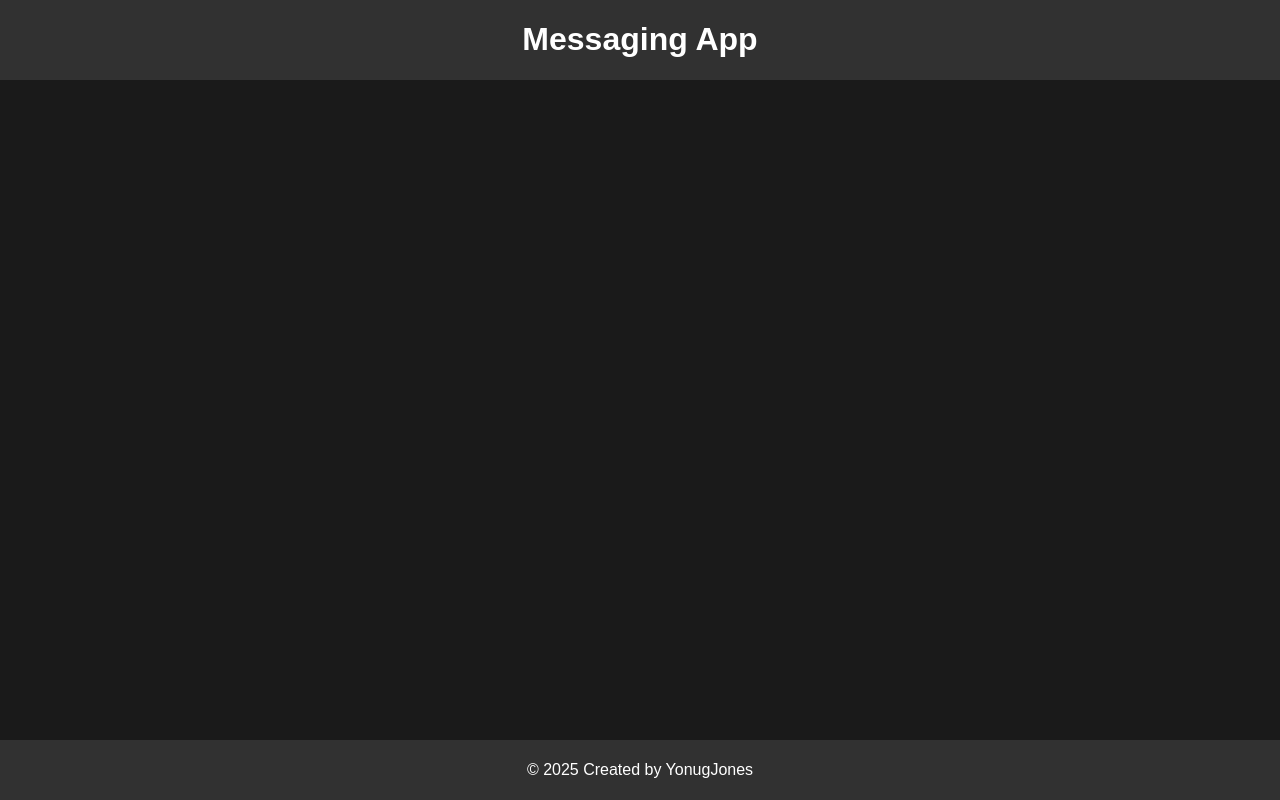
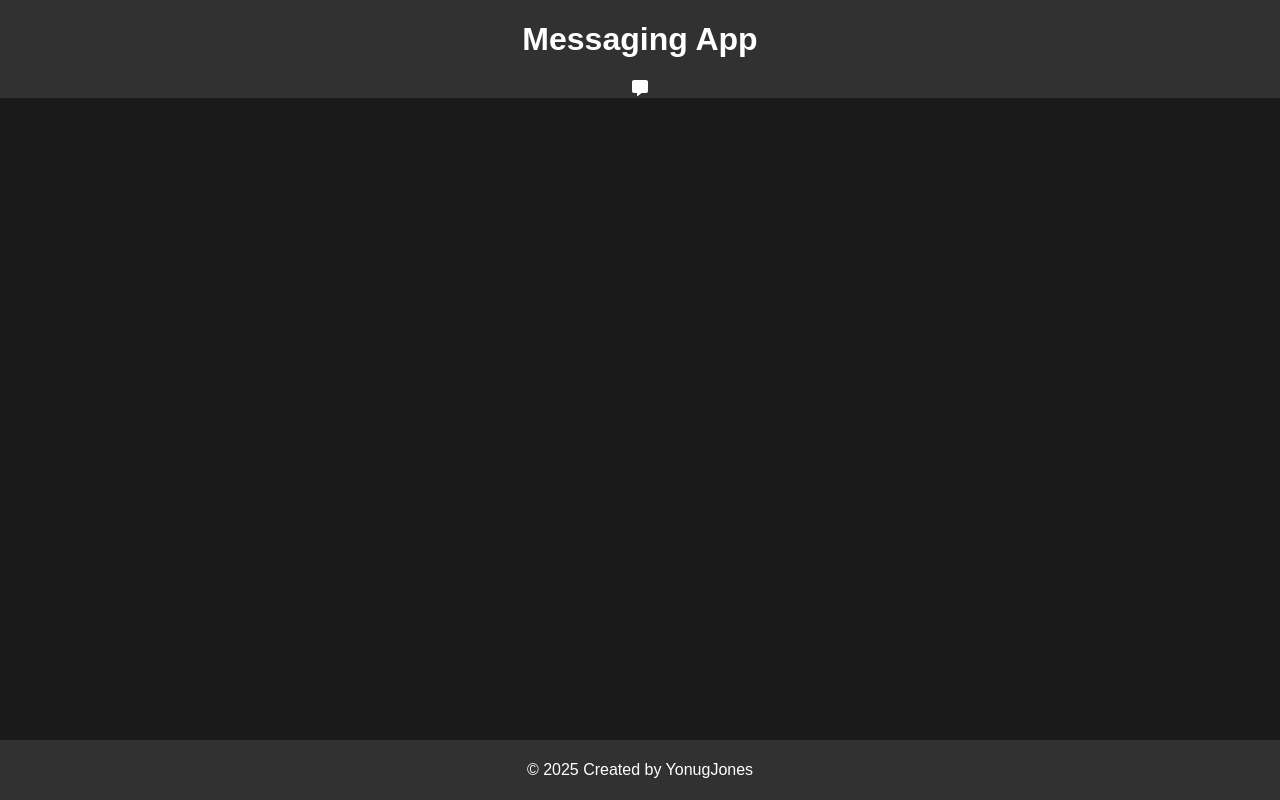
Before and after one commit to YonugJones/messaging-app, a React (Vite) app in the folder frontend/: page / in a window 1280 px wide. Built offline with nearby package versions, Linux system fonts and the light colour scheme.

Commit message:
added message icon to header

```diff
--- a/frontend/src/components/Header/Header.jsx
+++ b/frontend/src/components/Header/Header.jsx
@@ -1,7 +1,11 @@
+import { faMessage } from '@fortawesome/free-solid-svg-icons'
+import { FontAwesomeIcon } from '@fortawesome/react-fontawesome'
+
 const Header = () => {
   return (
     <header className='header'>
       <h1>Messaging App</h1>
+      <FontAwesomeIcon icon={faMessage} />
     </header>
   )
 };
```
